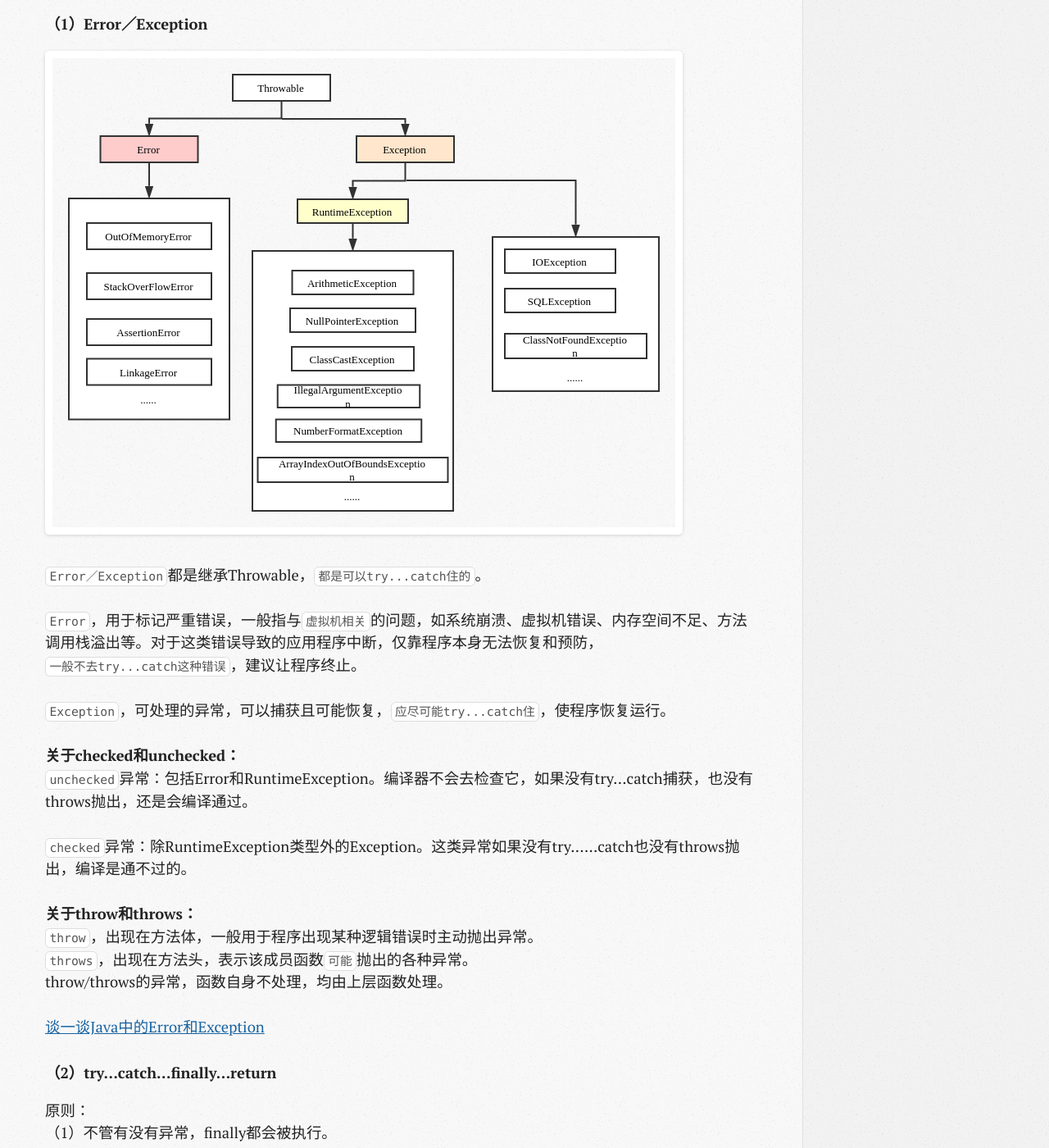
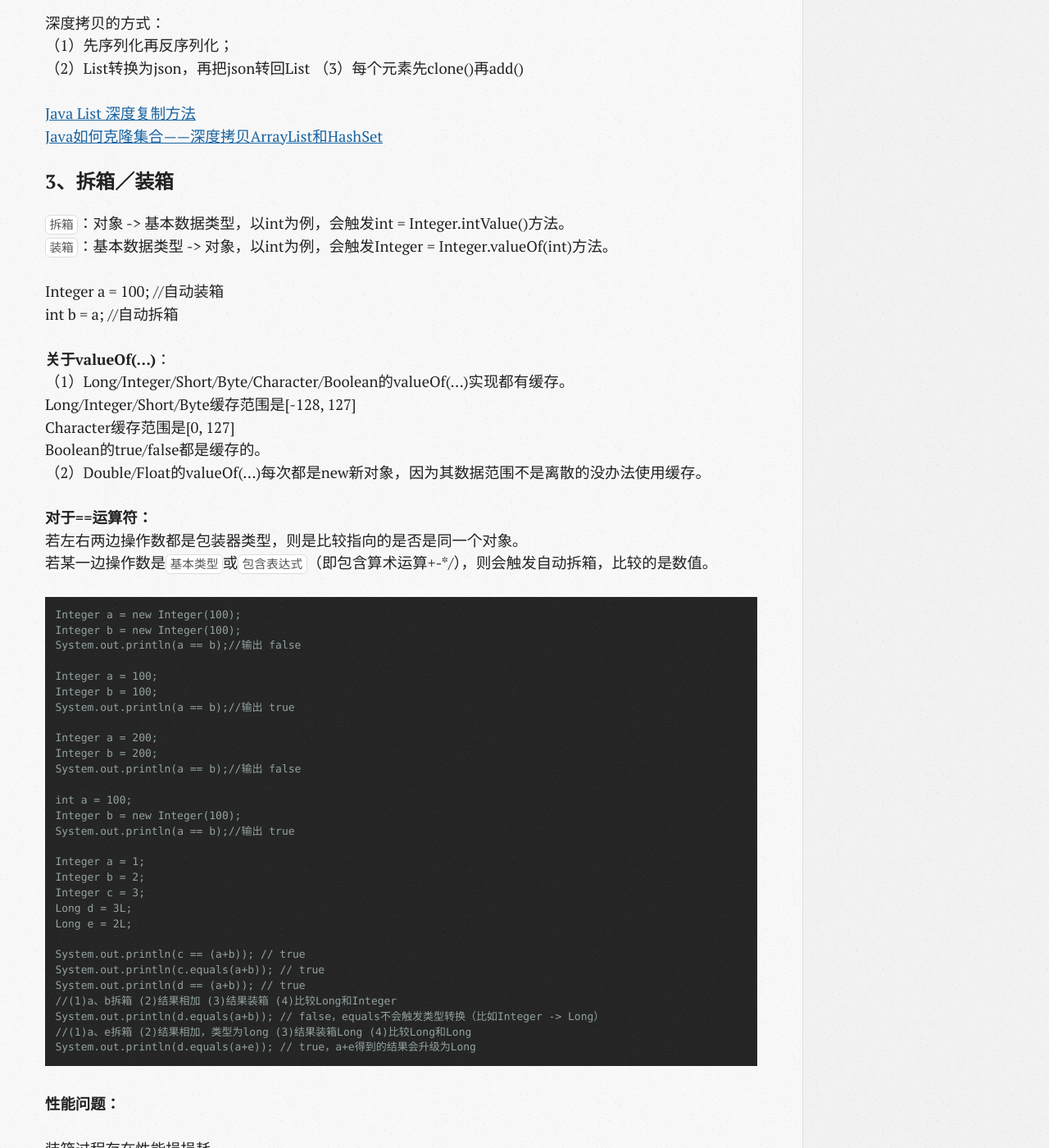
Before and after one commit to wangxinghe/wangxinghe.github.io, a Jekyll site: the page built from _posts/2018-01-01-learning-notes-java-basis.md, in a window 1280 px wide and 1400 px high, scrolled down 2975 px. Shown: the whole window at 82% size. Built offline with Jekyll 4.4.1, drawn with Linux system fonts in a browser that asks for light colours; comment, search, counter and statistics services are not loaded; some of the changed text lies outside the part shown.

Commit message:
[update]boxing

```diff
--- a/_posts/2018-01-01-learning-notes-java-basis.md
+++ b/_posts/2018-01-01-learning-notes-java-basis.md
@@ -12,13 +12,17 @@ tags: [Java]
 **（1）基本概念**
 **（2）clone()**
 **（3）序列化**
+**（4）集合的拷贝**
 **3、拆箱／装箱**
 **4、异常**
 **（1）Error／Exception**
 **（2）try...catch...finally**
 **（3）static{...}异常**
 **5、泛型**
-**6、参考文档**
+**6、序列化**
+**（1）Serializable**
+**（2）Parcelable**
+**7、参考文档**
 
 <!--more-->
 
@@ -90,13 +94,74 @@ Serializable/Parcelable序列化再反序列化得到的对象是深拷贝对象
 
 [细说 Java 的深拷贝和浅拷贝](https://segmentfault.com/a/1190000010648514)
 
+#### （4）集合的拷贝
+
+集合或是数组的add()／addAll()／Collections.copy()／System.arraycopy()都属于浅拷贝。
+
+深度拷贝的方式：
+（1）先序列化再反序列化；
+（2）List<T>转换为json，再把json转回List<T>
+（3）每个元素先clone()再add()
+
+[Java List 深度复制方法](https://blog.csdn.net/aiynmimi/article/details/76268851)
+[Java如何克隆集合——深度拷贝ArrayList和HashSet](https://blog.csdn.net/cool_sti/article/details/21658521)
+
 ### 3、拆箱／装箱
 
-100L == new Long(100L) ?
+`拆箱`：对象 -> 基本数据类型，以int为例，会触发int = Integer.intValue()方法。
+`装箱`：基本数据类型 -> 对象，以int为例，会触发Integer = Integer.valueOf(int)方法。
 
-Long l1 = new Long(100);
-Long l2 = new Long(100);
-l1 == l2 ?
+Integer a = 100; //自动装箱
+int b = a; //自动拆箱
+
+**关于valueOf(...)**：
+（1）Long/Integer/Short/Byte/Character/Boolean的valueOf(...)实现都有缓存。
+Long/Integer/Short/Byte缓存范围是[-128, 127]
+Character缓存范围是[0, 127]
+Boolean的true/false都是缓存的。
+（2）Double/Float的valueOf(...)每次都是new新对象，因为其数据范围不是离散的没办法使用缓存。
+
+**对于==运算符：**
+若左右两边操作数都是包装器类型，则是比较指向的是否是同一个对象。
+若某一边操作数是`基本类型`或`包含表达式`（即包含算术运算+-*/），则会触发自动拆箱，比较的是数值。
+
+    Integer a = new Integer(100);
+    Integer b = new Integer(100);
+    System.out.println(a == b);//输出 false
+
+    Integer a = 100;
+    Integer b = 100;
+    System.out.println(a == b);//输出 true
+
+    Integer a = 200;
+    Integer b = 200;
+    System.out.println(a == b);//输出 false
+
+    int a = 100;
+    Integer b = new Integer(100);
+    System.out.println(a == b);//输出 true
+
+    Integer a = 1;
+    Integer b = 2;
+    Integer c = 3;
+    Long d = 3L;
+    Long e = 2L;
+
+    System.out.println(c == (a+b)); // true
+    System.out.println(c.equals(a+b)); // true
+    System.out.println(d == (a+b)); // true
+    //(1)a、b拆箱 (2)结果相加 (3)结果装箱 (4)比较Long和Integer
+    System.out.println(d.equals(a+b)); // false，equals不会触发类型转换（比如Integer -> Long）
+    //(1)a、e拆箱 (2)结果相加，类型为long (3)结果装箱Long (4)比较Long和Long
+    System.out.println(d.equals(a+e)); // true，a+e得到的结果会升级为Long
+
+**性能问题：**
+
+装箱过程存在性能损损耗。
+
+[深入剖析Java中的装箱和拆箱](https://www.cnblogs.com/dolphin0520/p/3780005.html)
+[Java自动装箱与拆箱及其陷阱](https://blog.csdn.net/jairuschan/article/details/7513045)
+[Java 性能要点：自动装箱/ 拆箱 (Autoboxing / Unboxing)](http://blog.oneapm.com/apm-tech/635.html)
 
 ### 4、异常
 
@@ -174,4 +239,10 @@ throw/throws的异常，函数自身不处理，均由上层函数处理。
 
 ### 5、泛型
 
-### 6、参考文档
+### 6、序列化
+
+#### （1）Serializable
+
+#### （2）Parcelable
+
+### 7、参考文档
```
